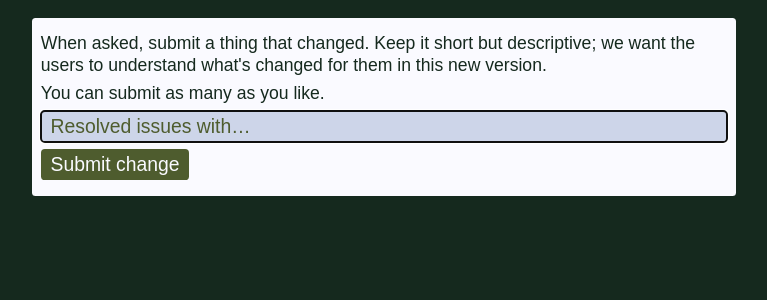
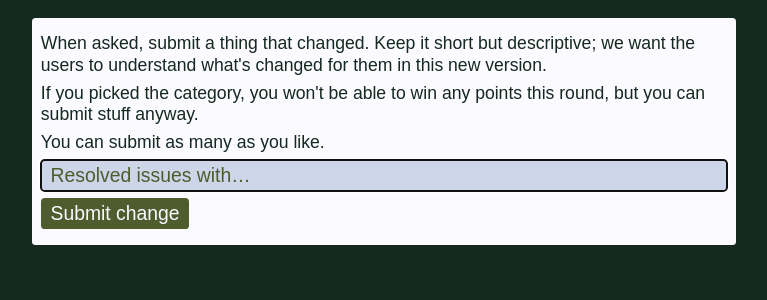
Before and after one commit to very-scary-scenario/fixed, a Flask app: page /play in a window 1280 px wide. Shown: the top 300 px of the page, without its empty margins (256-1023 px from the left). Run offline with Flask 2, Linux system fonts and the light colour scheme.

Commit message:
Acknowledge #23.
This isn't a fix.

```diff
--- a/templates/player.html
+++ b/templates/player.html
@@ -2,6 +2,7 @@
 {% block content %}
   <form method="post" id="entry-form">
     <p>When asked, submit a thing that changed. Keep it short but descriptive; we want the users to understand what's changed for them in this new version.</p>
+    <p>If you picked the category, you won't be able to win any points this round, but you can submit stuff anyway.</p>
     <p>You can submit as many as you like.</p>
     <p class="inputp"><input id="entry" name="entry" type="text"></p>
     <p><input type="submit" value="Submit change"></p>
```
